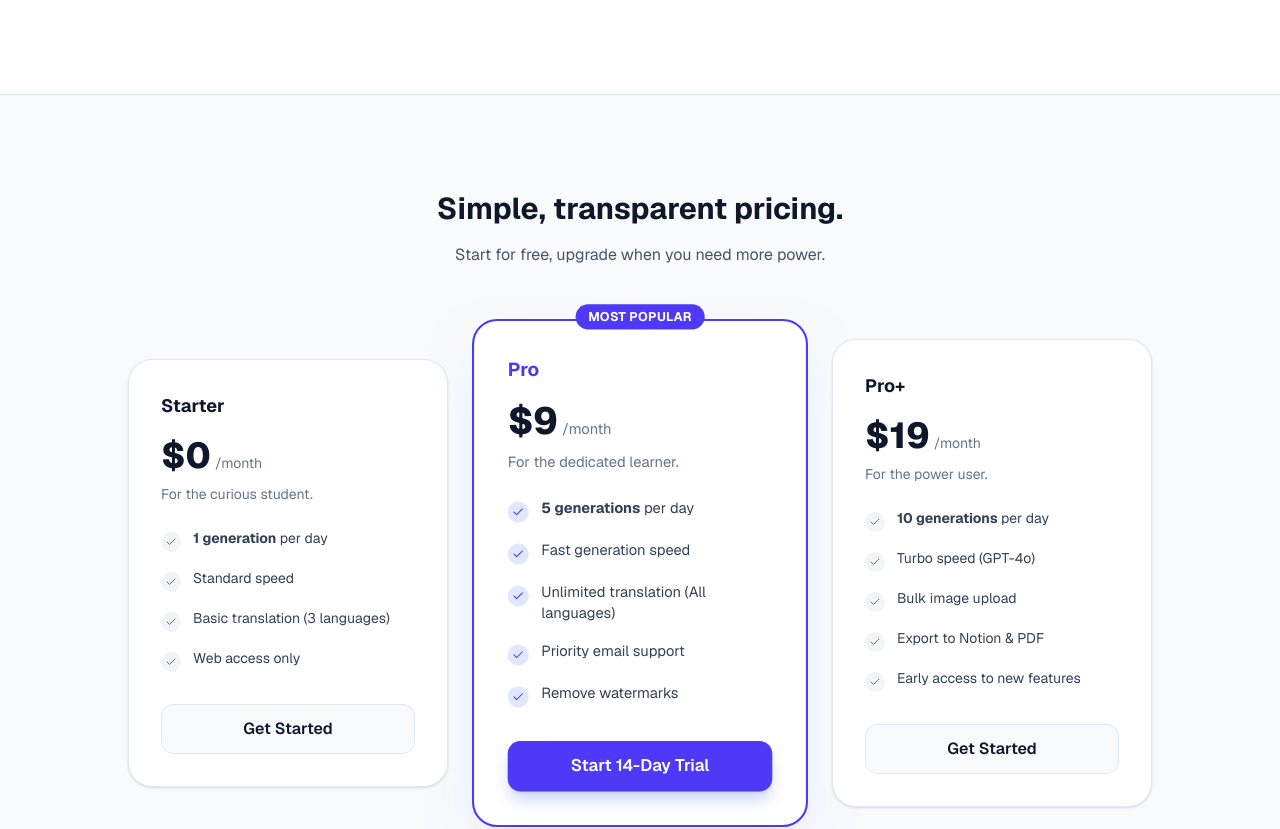
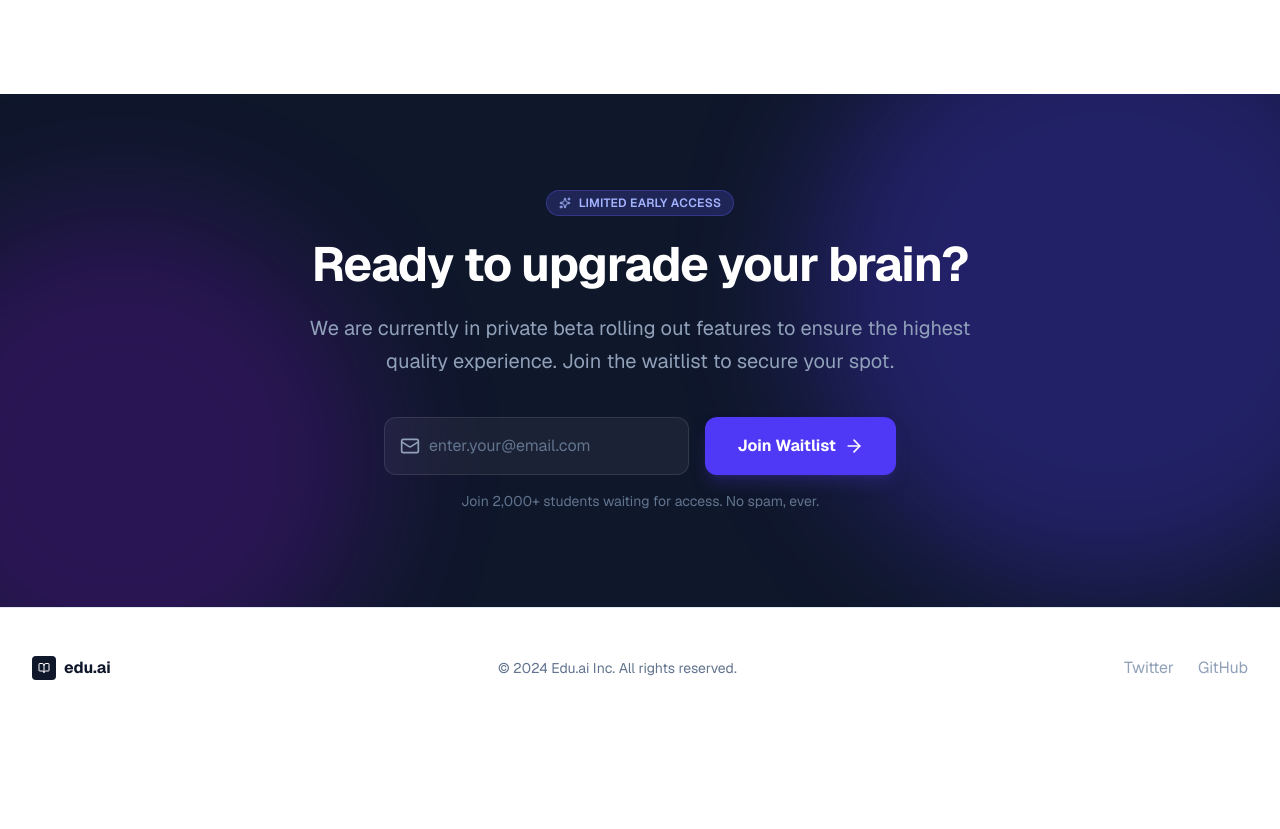
Before and after one commit to hanswys/eduai-fullstack, a Next.js app in the folder eduai-frontend/: page / in a window 1280 px wide. Shown: the part 1360-2189 px from the top of the page. After the commit the page ends 2088 px from the top, so only its background shows below. Built offline with nearby package versions, Linux system fonts and the light colour scheme.

Commit message:
added waitlist section

```diff
--- a/eduai-frontend/app/page.tsx
+++ b/eduai-frontend/app/page.tsx
@@ -13,74 +13,160 @@ import {
   X,
   Globe,
   Zap,
-  Check
+  Check,
+  Mail,     // Added for waitlist
+  Loader2   // Added for waitlist
 } from 'lucide-react';
 
-type PricingCardProps = {
+// --- (OPTIONAL) PRICING COMPONENT PRESERVED BUT UNUSED ---
+/*
+interface PricingCardProps {
   tier: string;
   price: string;
   description: string;
-  features: Array<string | React.ReactNode>;
+  features: React.ReactNode[];
   highlighted?: boolean;
   buttonLabel?: string;
-};
+}
 
-// --- NEW COMPONENT: Pricing Card ---
-const PricingCard = ({
+const PricingCard: React.FC<PricingCardProps> = ({
   tier,
   price,
   description,
   features,
   highlighted = false,
   buttonLabel = "Get Started"
-}: PricingCardProps) => (
-  <div className={`relative flex flex-col p-8 rounded-3xl bg-white transition duration-300 ${
-    highlighted
-      ? 'border-2 border-indigo-600 shadow-2xl shadow-indigo-100 scale-105 z-10'
-      : 'border border-slate-200 shadow-sm hover:shadow-lg hover:border-indigo-200'
-  }`}>
-    {highlighted && (
-      <div className="absolute -top-4 left-1/2 -translate-x-1/2 bg-indigo-600 text-white text-xs font-bold px-3 py-1 rounded-full uppercase tracking-wide">
-        Most Popular
-      </div>
-    )}
-    <div className="mb-6">
-      <h3 className={`text-lg font-bold ${highlighted ? 'text-indigo-600' : 'text-slate-900'}`}>{tier}</h3>
-      <div className="mt-4 flex items-baseline">
-        <span className="text-4xl font-extrabold text-slate-900">${price}</span>
-        <span className="ml-1 text-slate-500 text-sm">/month</span>
-      </div>
-      <p className="mt-2 text-sm text-slate-500">{description}</p>
+}) => (
+  // ... (Previous Pricing Card Code) ...
+);
+*/
+
+// --- UPDATED WAITLIST COMPONENT ---
+const WaitlistSection = () => {
+  const [email, setEmail] = useState('');
+  const [status, setStatus] = useState<'idle' | 'loading' | 'success' | 'error'>('idle');
+  const [message, setMessage] = useState(''); // To store backend feedback
+
+  const handleSubmit = async (e: React.FormEvent) => {
+    e.preventDefault();
+    if (!email) return;
+
+    setStatus('loading');
+    setMessage('');
+
+    try {
+      const response = await fetch('/api/waitlist', {
+        method: 'POST',
+        headers: { 'Content-Type': 'application/json' },
+        body: JSON.stringify({ email }),
+      });
+
+      if (!response.ok) {
+        throw new Error('Failed to join');
+      }
+
+      const data = await response.json();
+      setStatus('success');
+      setMessage(data.message || "You're on the list!");
+      setEmail(''); // Clear input
+
+    } catch (error) {
+      console.error(error);
+      setStatus('error');
+      setMessage("Something went wrong. Please try again.");
+    }
+  };
+
+  return (
+    <section id="waitlist" className="relative z-10 py-24 bg-slate-900 text-white overflow-hidden">
+      {/* Background Elements */}
+      <div className="absolute top-0 left-0 w-full h-full overflow-hidden pointer-events-none">
+        <div className="absolute top-[-20%] right-[-10%] w-[600px] h-[600px] bg-indigo-600/30 rounded-full blur-3xl"></div>
+        <div className="absolute bottom-[-20%] left-[-10%] w-[500px] h-[500px] bg-purple-600/20 rounded-full blur-3xl"></div>
       </div>
 
-    <div className="flex-1 space-y-4 mb-8">
-      {features.map((feature, index) => (
-        <div key={index} className="flex items-start gap-3">
-          <div className={`mt-1 w-5 h-5 rounded-full flex items-center justify-center flex-shrink-0 ${highlighted ? 'bg-indigo-100 text-indigo-600' : 'bg-slate-100 text-slate-500'}`}>
-            <Check className="w-3 h-3" />
+      <div className="max-w-4xl mx-auto px-4 sm:px-6 lg:px-8 relative z-10 text-center">
+        {status === 'success' ? (
+          <div className="bg-white/10 backdrop-blur-md border border-white/20 rounded-3xl p-12 animate-in fade-in zoom-in duration-500">
+            <div className="w-16 h-16 bg-green-500 rounded-full flex items-center justify-center mx-auto mb-6 shadow-lg shadow-green-900/20">
+              <Check className="w-8 h-8 text-white" />
             </div>
-          <span className="text-sm text-slate-700">{feature}</span>
+            <h2 className="text-3xl font-bold mb-4">You're on the list!</h2>
+            <p className="text-slate-300 text-lg mb-8">
+              {message} We'll notify you as soon as spots open up.
+            </p>
+            <button
+              onClick={() => { setStatus('idle'); setMessage(''); }}
+              className="text-sm font-medium text-indigo-300 hover:text-white transition"
+            >
+              Register another email
+            </button>
           </div>
-      ))}
+        ) : (
+          <>
+            <div className="inline-flex items-center gap-2 px-3 py-1 rounded-full bg-indigo-500/20 border border-indigo-500/30 text-indigo-300 text-xs font-semibold tracking-wide uppercase mb-6">
+              <Sparkles className="w-3 h-3" />
+              <span>Limited Early Access</span>
             </div>
 
-    <button className={`w-full py-3 rounded-xl font-semibold transition ${
-      highlighted
-        ? 'bg-indigo-600 text-white hover:bg-indigo-700 shadow-lg shadow-indigo-200'
-        : 'bg-slate-50 text-slate-900 hover:bg-slate-100 border border-slate-200'
-    }`}>
-      {buttonLabel}
+            <h2 className="text-4xl md:text-5xl font-bold mb-6 tracking-tight">
+              Ready to upgrade your brain?
+            </h2>
+            <p className="text-lg md:text-xl text-slate-400 mb-10 max-w-2xl mx-auto leading-relaxed">
+              We are currently in private beta rolling out features to ensure the highest quality experience. Join the waitlist to secure your spot.
+            </p>
+
+            <form onSubmit={handleSubmit} className="flex flex-col sm:flex-row gap-4 max-w-lg mx-auto">
+              <div className="relative flex-1">
+                <div className="absolute inset-y-0 left-0 pl-4 flex items-center pointer-events-none">
+                  <Mail className="h-5 w-5 text-slate-400" />
+                </div>
+                <input
+                  type="email"
+                  required
+                  placeholder="enter.your@email.com"
+                  value={email}
+                  onChange={(e) => setEmail(e.target.value)}
+                  className="w-full pl-11 pr-4 py-4 bg-white/5 border border-white/10 rounded-xl text-white placeholder-slate-500 focus:outline-none focus:ring-2 focus:ring-indigo-500 focus:bg-white/10 transition"
+                />
+              </div>
+              <button
+                type="submit"
+                disabled={status === 'loading'}
+                className="px-8 py-4 bg-indigo-600 hover:bg-indigo-500 text-white rounded-xl font-bold transition shadow-lg shadow-indigo-900/50 flex items-center justify-center gap-2 disabled:opacity-70 disabled:cursor-not-allowed"
+              >
+                {status === 'loading' ? (
+                  <Loader2 className="w-5 h-5 animate-spin" />
+                ) : (
+                  <>
+                    Join Waitlist <ArrowRight className="w-5 h-5" />
+                  </>
+                )}
               </button>
+            </form>
+
+            {status === 'error' && (
+              <p className="mt-4 text-sm text-red-400 animate-pulse">
+                {message}
+              </p>
+            )}
+
+            <p className="mt-4 text-sm text-slate-500">
+              Join 2,000+ students waiting for access. No spam, ever.
+            </p>
+          </>
+        )}
       </div>
+    </section>
   );
-
+};
 export default function LandingPage() {
   const [isMenuOpen, setIsMenuOpen] = useState(false);
 
   return (
     <div className="min-h-screen bg-[#FAFAFA] text-slate-900 font-sans selection:bg-indigo-100 selection:text-indigo-900">
 
-      {/* --- BACKGROUND DECORATION --- */}
+      {/* ... (Background Decoration kept same) ... */}
       <div className="fixed inset-0 z-0 overflow-hidden pointer-events-none">
         <div className="absolute top-[-10%] right-[-5%] w-[500px] h-[500px] rounded-full bg-indigo-100/50 blur-3xl opacity-60 mix-blend-multiply"></div>
         <div className="absolute top-[20%] left-[-10%] w-[400px] h-[400px] rounded-full bg-purple-100/50 blur-3xl opacity-60 mix-blend-multiply"></div>
@@ -96,18 +182,23 @@ export default function LandingPage() {
               </div>
               <span className="text-xl font-bold tracking-tight text-slate-900">edu.ai</span>
             </div>
+
             <div className="hidden md:flex items-center space-x-8">
               <Link href="#features" className="text-sm font-medium text-slate-600 hover:text-indigo-600 transition">Capabilities</Link>
-              <Link href="#pricing" className="text-sm font-medium text-slate-600 hover:text-indigo-600 transition">Pricing</Link>
-              <Link href="#about" className="text-sm font-medium text-slate-600 hover:text-indigo-600 transition">About</Link>
+              <Link href="#waitlist" className="text-sm font-medium text-slate-600 hover:text-indigo-600 transition">Access</Link>
             </div>
+
             <div className="hidden md:flex items-center gap-4">
-              <Link href="/login" className="text-sm font-medium text-slate-600 hover:text-slate-900 transition">Log in</Link>
-              <Link href="/dashboard" className="group relative inline-flex h-9 items-center justify-center overflow-hidden rounded-full bg-slate-900 px-6 font-medium text-white transition duration-300 hover:bg-slate-800 shadow-lg shadow-slate-200">
-                <span className="mr-2">Get Started</span>
+               {/* Updated CTA to scroll to Waitlist */}
+               <Link href="#waitlist" className="text-sm font-medium text-slate-600 hover:text-slate-900 transition">
+                  Sign In
+               </Link>
+               <Link href="#waitlist" className="group relative inline-flex h-9 items-center justify-center overflow-hidden rounded-full bg-slate-900 px-6 font-medium text-white transition duration-300 hover:bg-slate-800 shadow-lg shadow-slate-200">
+                  <span className="mr-2">Join Waitlist</span>
                   <ArrowRight className="h-4 w-4 transition-transform group-hover:translate-x-1" />
                </Link>
             </div>
+
             <div className="md:hidden">
               <button onClick={() => setIsMenuOpen(!isMenuOpen)} className="p-2 text-slate-600">
                 {isMenuOpen ? <X /> : <Menu />}
@@ -119,6 +210,7 @@ export default function LandingPage() {
 
       {/* --- HERO SECTION --- */}
       <main className="relative z-10 pt-32 pb-20 px-4 sm:px-6 lg:px-8 max-w-7xl mx-auto">
+        {/* ... (Hero content kept exactly the same as before) ... */}
         <div className="text-center max-w-4xl mx-auto space-y-8">
           <div className="inline-flex items-center gap-2 px-3 py-1 rounded-full bg-indigo-50 border border-indigo-100 text-indigo-600 text-xs font-semibold tracking-wide uppercase animate-fade-in-up">
             <Sparkles className="w-3 h-3" />
@@ -134,12 +226,14 @@ export default function LandingPage() {
             Edu.ai transforms your messy notes into beautiful diagrams and instantly translates textbook photos into your native language.
           </p>
           <div className="flex flex-col sm:flex-row items-center justify-center gap-4 pt-4">
-            <Link href="/dashboard" className="w-full sm:w-auto px-8 py-4 bg-indigo-600 text-white rounded-2xl font-semibold hover:bg-indigo-700 transition shadow-xl shadow-indigo-200 hover:shadow-2xl hover:shadow-indigo-300 transform hover:-translate-y-1 flex items-center justify-center gap-2">
-              Try Dashboard Free <ArrowRight className="w-5 h-5" />
+            {/* Updated Hero CTA to point to Waitlist */}
+            <Link href="#waitlist" className="w-full sm:w-auto px-8 py-4 bg-indigo-600 text-white rounded-2xl font-semibold hover:bg-indigo-700 transition shadow-xl shadow-indigo-200 hover:shadow-2xl hover:shadow-indigo-300 transform hover:-translate-y-1 flex items-center justify-center gap-2">
+              Get Early Access <ArrowRight className="w-5 h-5" />
             </Link>
-            <button className="w-full sm:w-auto px-8 py-4 bg-white text-slate-700 border border-slate-200 rounded-2xl font-semibold hover:bg-slate-50 transition shadow-sm flex items-center justify-center gap-2">
-              <Zap className="w-5 h-5 text-yellow-500" /> See Workflow
-            </button>
+            {/* Demo button can route to dashboard for you to test locally */}
+            <Link href="/dashboard" className="w-full sm:w-auto px-8 py-4 bg-white text-slate-700 border border-slate-200 rounded-2xl font-semibold hover:bg-slate-50 transition shadow-sm flex items-center justify-center gap-2">
+              <Zap className="w-5 h-5 text-yellow-500" /> View Demo
+            </Link>
           </div>
           <div className="pt-12 flex flex-col items-center gap-4">
             <p className="text-sm text-slate-500 font-medium">Trusted by students at</p>
@@ -154,7 +248,9 @@ export default function LandingPage() {
 
       {/* --- BENTO GRID FEATURES --- */}
       <section id="features" className="relative z-10 py-24 bg-white border-t border-slate-100">
+         {/* ... (Feature section kept exactly the same as before) ... */}
          <div className="max-w-7xl mx-auto px-4 sm:px-6 lg:px-8">
+            {/* ... Content ... */}
              <div className="text-center mb-16">
             <h2 className="text-3xl font-bold text-slate-900">Your academic superpowers.</h2>
             <p className="mt-4 text-slate-600">Two core engines designed to accelerate comprehension.</p>
@@ -206,65 +302,25 @@ export default function LandingPage() {
          </div>
       </section>
 
-      {/* --- PRICING SECTION --- */}
-      <section id="pricing" className="relative z-10 py-24 bg-slate-50 border-t border-slate-200">
+      {/* --- PRICING SECTION (COMMENTED OUT FOR WAITLIST PHASE) --- */}
+      {/* <section id="pricing" className="relative z-10 py-24 bg-slate-50 border-t border-slate-200">
         <div className="max-w-7xl mx-auto px-4 sm:px-6 lg:px-8">
           <div className="text-center mb-16">
             <h2 className="text-3xl font-bold text-slate-900">Simple, transparent pricing.</h2>
             <p className="mt-4 text-slate-600">Start for free, upgrade when you need more power.</p>
           </div>
-
           <div className="grid md:grid-cols-3 gap-8 max-w-5xl mx-auto items-center">
-
-            {/* 1. Free Plan */}
-            <PricingCard
-              tier="Starter"
-              price="0"
-              description="For the curious student."
-              features={[
-                <span key="1"><strong>1 generation</strong> per day</span>,
-                "Standard speed",
-                "Basic translation (3 languages)",
-                "Web access only"
-              ]}
-            />
-
-            {/* 2. Pro Plan */}
-            <PricingCard
-              tier="Pro"
-              price="9"
-              description="For the dedicated learner."
-              highlighted={true}
-              features={[
-                <span key="1"><strong>5 generations</strong> per day</span>,
-                "Fast generation speed",
-                "Unlimited translation (All languages)",
-                "Priority email support",
-                "Remove watermarks"
-              ]}
-              buttonLabel="Start 14-Day Trial"
-            />
-
-            {/* 3. Pro+ Plan */}
-            <PricingCard
-              tier="Pro+"
-              price="19"
-              description="For the power user."
-              features={[
-                <span key="1"><strong>10 generations</strong> per day</span>,
-                "Turbo speed (GPT-4o)",
-                "Bulk image upload",
-                "Export to Notion & PDF",
-                "Early access to new features"
-              ]}
-            />
-
+             ... (Pricing Cards) ...
           </div>
         </div>
       </section>
+      */}
+
+      {/* --- WAITLIST SECTION (ACTIVE) --- */}
+      <WaitlistSection />
 
       {/* --- FOOTER --- */}
-      <footer className="bg-white border-t border-slate-200 py-12">
+      <footer className="bg-white border-t border-slate-200 py-12 relative z-10">
         <div className="max-w-7xl mx-auto px-4 sm:px-6 lg:px-8 flex flex-col md:flex-row justify-between items-center gap-6">
           <div className="flex items-center gap-2">
             <div className="w-6 h-6 bg-slate-900 rounded flex items-center justify-center">
--- a/eduai-frontend/package.json
+++ b/eduai-frontend/package.json
@@ -9,6 +9,7 @@
     "lint": "eslint"
   },
   "dependencies": {
+    "@neondatabase/serverless": "^1.0.2",
     "lucide-react": "^0.554.0",
     "next": "16.0.3",
     "react": "19.2.0",
```
Also changed, not shown: eduai-frontend/app/api/waitlist/route.ts (added, +46 -0 lines), 2 other files (tests, documents, lock files or other folders). Lines whose indentation alone changed are shown as unchanged.
